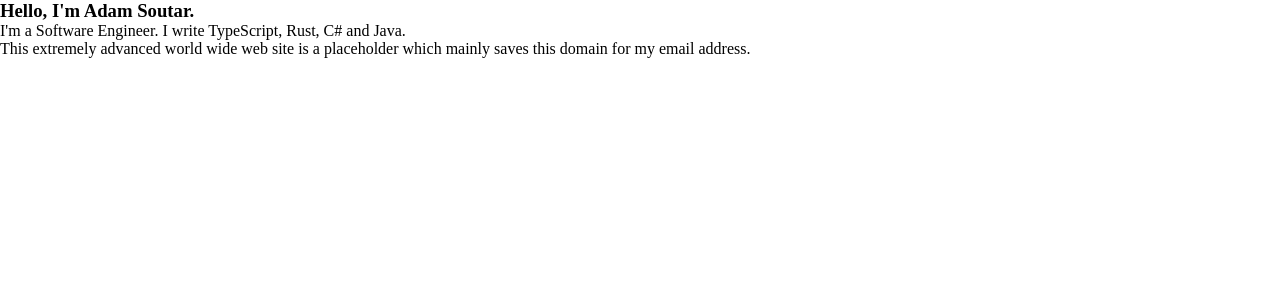
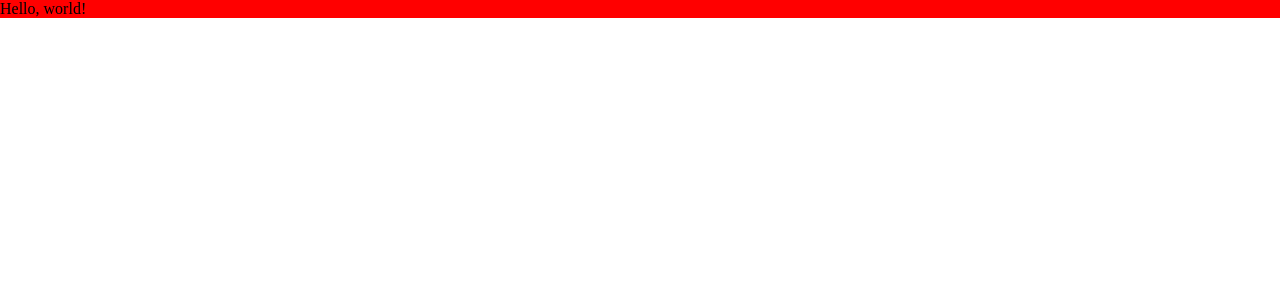
Before and after one commit to adamsoutar/aso.sh, a Next.js app: page / in a window 1280 px wide. Shown: the top 300 px of the page. Built offline with nearby package versions, Linux system fonts and the light colour scheme.

Commit message:
Add Emotion CSS

```diff
--- /dev/null
+++ b/components/elevated-card.tsx
@@ -0,0 +1,17 @@
+import { ReactFCWithChildren } from '@/types/react'
+import { css } from '@emotion/react'
+
+// A div with a border radius that sits on a fancy shadow
+const ElevatedCard: ReactFCWithChildren = ({ children }) => {
+  return (
+    <div
+      css={css`
+        background-color: red;
+      `}
+    >
+      {children}
+    </div>
+  )
+}
+
+export default ElevatedCard
--- a/package.json
+++ b/package.json
@@ -9,6 +9,8 @@
     "lint": "next lint"
   },
   "dependencies": {
+    "@emotion/react": "^11.10.6",
+    "@emotion/styled": "^11.10.6",
     "@next/font": "13.1.3",
     "@types/node": "18.11.18",
     "@types/react": "18.0.27",
@@ -19,5 +21,8 @@
     "react": "18.2.0",
     "react-dom": "18.2.0",
     "typescript": "4.9.4"
+  },
+  "devDependencies": {
+    "@emotion/babel-plugin": "^11.10.6"
   }
 }
--- a/pages/index.tsx
+++ b/pages/index.tsx
@@ -1,3 +1,4 @@
+import ElevatedCard from '@/components/elevated-card'
 import Head from 'next/head'
 
 export default function Home() {
@@ -7,14 +8,7 @@ export default function Home() {
         <title>Adam Soutar</title>
         <meta name='viewport' content='width=device-width, initial-scale=1' />
       </Head>
-      <h3>Hello, I&apos;m Adam Soutar.</h3>
-      <p>
-        I&apos;m a Software Engineer. I write TypeScript, Rust, C# and Java.
-      </p>
-      <p>
-        This extremely advanced world wide web site is a placeholder which
-        mainly saves this domain for my email address.
-      </p>
+      <ElevatedCard>Hello, world!</ElevatedCard>
     </>
   )
 }
--- /dev/null
+++ b/types/react.ts
@@ -0,0 +1 @@
+export type ReactFCWithChildren = React.FC<{ children?: React.ReactNode }>
```
Also changed, not shown: tsconfig.json (+18 -5 lines), .babelrc (added), 1 other file (tests, documents, lock files or other folders).
